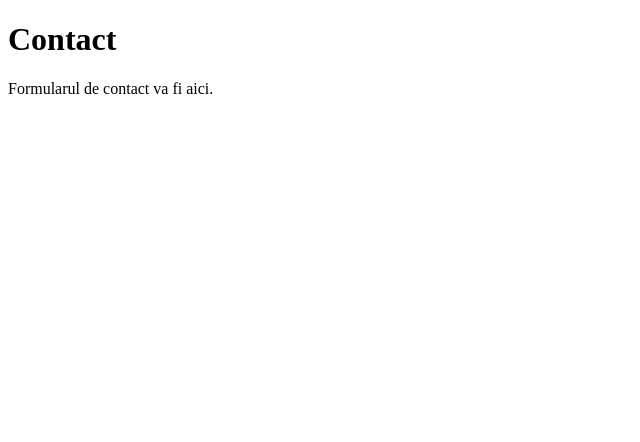
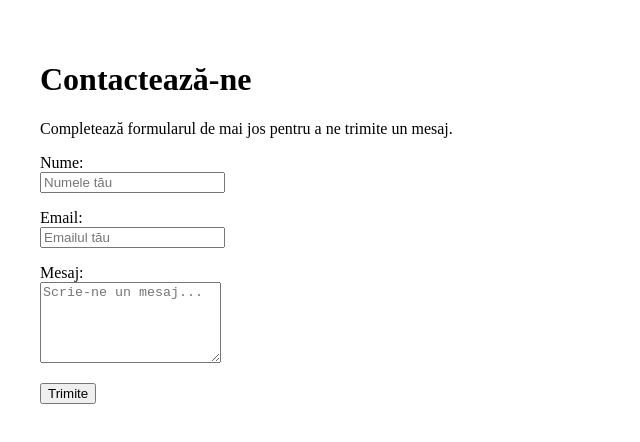
Before and after one commit to negclaema/realdeltaland, a Next.js app: page /contact in a window 1280 px wide. Shown: the top 442 px of the page, without its empty margins (0-640 px from the left). Built offline with nearby package versions, Linux system fonts and the light colour scheme.

Commit message:
add default pages for contact and camere

```diff
--- a/pages/contact.js
+++ b/pages/contact.js
@@ -1,8 +1,25 @@
+// pages/contact.js
+
 export default function Contact() {
   return (
-    <div>
-      <h1>Contact</h1>
-      <p>Formularul de contact va fi aici.</p>
+    <div style={{ padding: '2rem' }}>
+      <h1>Contactează-ne</h1>
+      <p>Completează formularul de mai jos pentru a ne trimite un mesaj.</p>
+      <form style={{ marginTop: '1rem' }}>
+        <div style={{ marginBottom: '1rem' }}>
+          <label>Nume:</label><br />
+          <input type="text" placeholder="Numele tău" />
+        </div>
+        <div style={{ marginBottom: '1rem' }}>
+          <label>Email:</label><br />
+          <input type="email" placeholder="Emailul tău" />
+        </div>
+        <div style={{ marginBottom: '1rem' }}>
+          <label>Mesaj:</label><br />
+          <textarea placeholder="Scrie-ne un mesaj..." rows="5" />
+        </div>
+        <button type="submit">Trimite</button>
+      </form>
     </div>
   );
 }
```
Also changed, not shown: pages/camere.js (+10 -3 lines).
